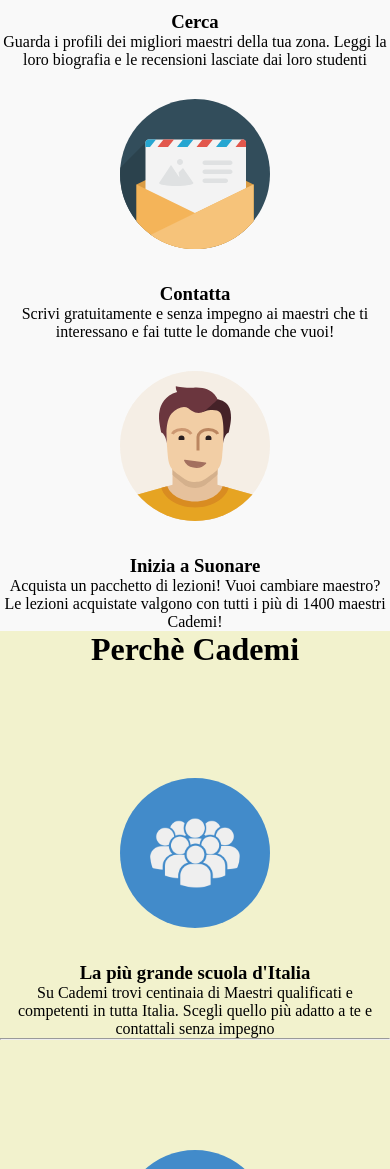
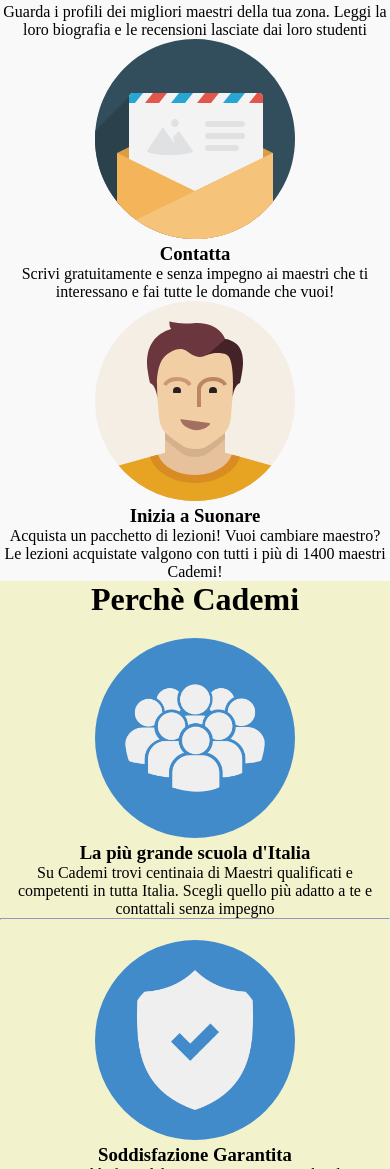
Before and after one commit to Stefania9797/html-css-resp-wannabe-12bool, a plain HTML site: page index.html in a window 390 px wide. Shown: the part 831-2000 px from the top of the page. Drawn offline with Linux system fonts and the light colour scheme.

Commit message:
update css

```diff
--- a/assets/style.css
+++ b/assets/style.css
@@ -60,8 +60,10 @@ img {
    width: 100%;
  }
  img{
-   height: 150px;
-   margin: 30px;
+   height: 200px;
+ }
+ .col-lg-12{
+   margin-top: 20px;
  }
 hr{
   background-color: black;
@@ -81,6 +83,9 @@ hr{
     margin-top: 0;
     width: 100%;
   }
+  h1{
+    margin: 10px;
+  }
 }
 @media screen and (min-width:991px){
   .container{
```
